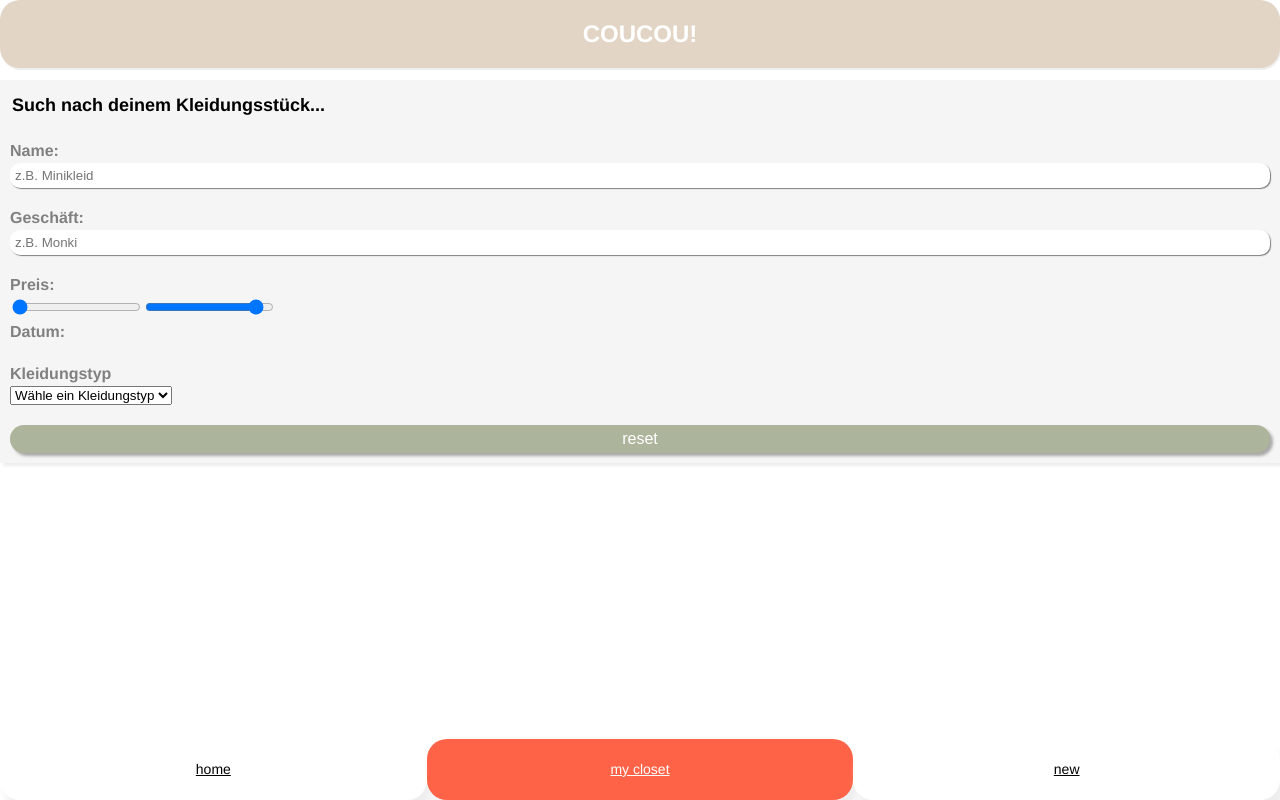
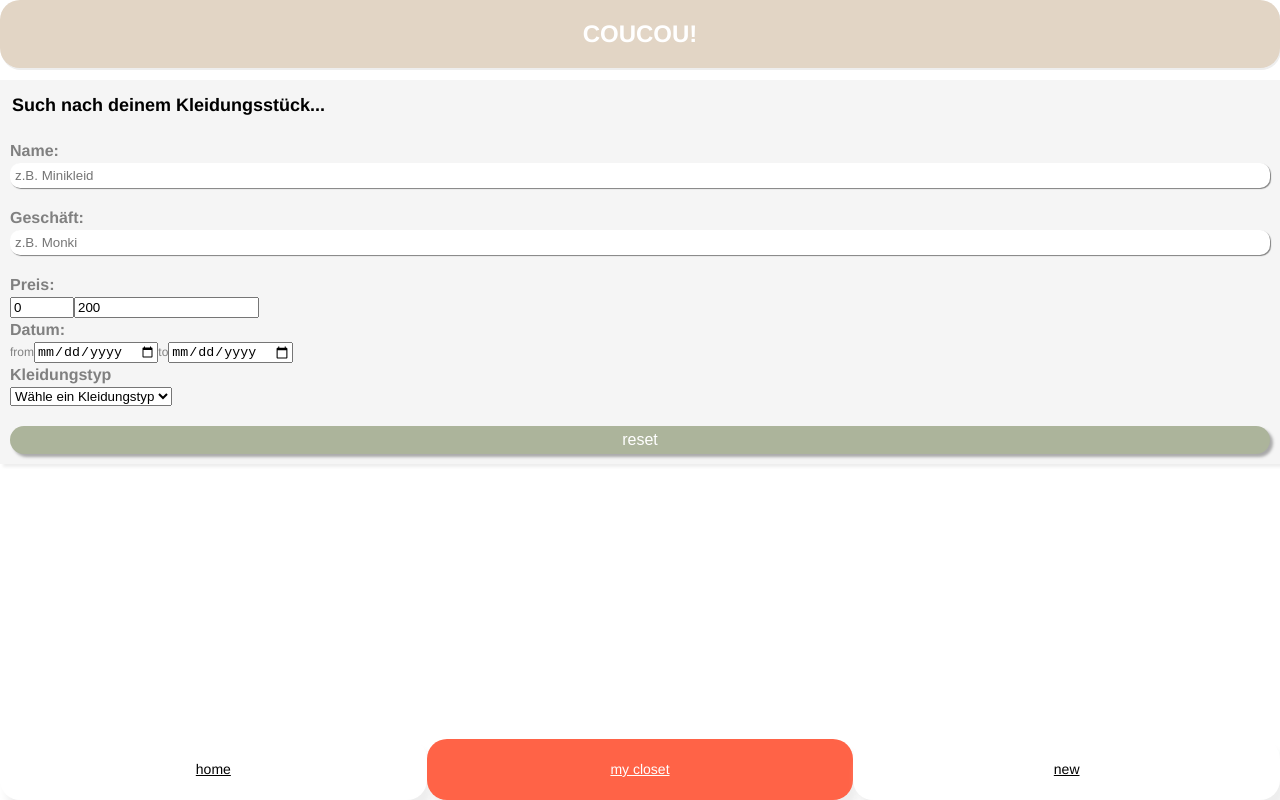
Before and after one commit to melissaceleste/capstone-project, a React (Create React App) app: page /mycloset in a window 1280 px wide. Built offline with nearby package versions, Linux system fonts and the light colour scheme.

Commit message:
filterByDate filterByPrice

```diff
--- a/src/App.js
+++ b/src/App.js
@@ -13,6 +13,8 @@ function App() {
   const [cards, setCards] = useState(loadFromLocal('cards') ?? [])
   const [userInputMinPrice, setUserInputMinPrice] = useState(0)
   const [userInputMaxPrice, setUserInputMaxPrice] = useState(200)
+  const [userInputFromDate, setUserInputFromDate] = useState()
+  const [userInputToDate, setUserInputToDate] = useState()
 
   useEffect(() => {
     saveToLocal('cards', cards)
@@ -38,7 +40,12 @@ function App() {
             userInputMinPrice={userInputMinPrice}
             setUserInputMinPrice={setUserInputMinPrice}
             userInputMaxPrice={userInputMaxPrice}
-            setUserInpuMaxPrice={setUserInputMaxPrice}
+            setUserInputMaxPrice={setUserInputMaxPrice}
+            userInputFromDate={userInputFromDate}
+            setUserInputFromDate={setUserInputFromDate}
+            userInputToDate={userInputToDate}
+            setUserInputToDate={setUserInputToDate}
+            OnResetFilter={resetFilter}
           />
         </Route>
         <Route path="/addnew">
@@ -58,6 +65,11 @@ function App() {
   function addNewCard(newCard) {
     setCards([newCard, ...cards])
   }
+  function resetFilter() {
+    setUserInputName('')
+    setUserInputStore('')
+    setUserInputClothingType('')
+  }
   function saveToLocal(key, data) {
     localStorage.setItem(key, JSON.stringify(data))
     //localStorage.clear()
--- a/src/components/Filter/Filter.js
+++ b/src/components/Filter/Filter.js
@@ -1,5 +1,4 @@
 import styled from 'styled-components/macro'
-import { useState } from 'react'
 
 export default function Filter({
   showAllClothingTypes,
@@ -13,6 +12,11 @@ export default function Filter({
   setUserInputMinPrice,
   userInputMaxPrice,
   setUserInputMaxPrice,
+  userInputFromDate,
+  setUserInputFromDate,
+  userInputToDate,
+  setUserInputToDate,
+  handleOnResetFilter,
 }) {
   const selectOptions = [
     { label: 'Oberteile', value: 'Oberteil' },
@@ -47,7 +51,8 @@ export default function Filter({
       <FilterWrapper>
         <h2>Preis:</h2>
         <input
-          type="range"
+          name="minPrice"
+          type="number"
           min="0"
           max="100"
           step="10"
@@ -55,24 +60,29 @@ export default function Filter({
           onChange={event => setUserInputMinPrice(event.target.value)}
         ></input>
         <input
-          type="range"
-          min="101"
-          max="200"
+          name="maxPrice"
+          type="number"
           step="10"
           value={userInputMaxPrice}
           onChange={event => setUserInputMaxPrice(event.target.value)}
         ></input>
-        {/*
-        <input
-          minValue={minPrice}
-          maxValue={maxPrice}
-          step="10"
-          onChange={onChange}
-          value={value}
-        /> */}
       </FilterWrapper>
       <FilterWrapper>
         <h2>Datum:</h2>
+        from
+        <input
+          type="date"
+          max={userInputToDate}
+          defaultValue={userInputFromDate}
+          onChange={event => setUserInputFromDate(event.target.value)}
+        />
+        to
+        <input
+          type="date"
+          min={userInputFromDate}
+          defaultValue={userInputToDate}
+          onChange={event => setUserInputToDate(event.target.value)}
+        />
       </FilterWrapper>
       <FilterWrapper>
         <h2>Kleidungstyp</h2>
@@ -97,7 +107,7 @@ export default function Filter({
           ))}
         </select>
       </FilterWrapper>
-      <button> reset </button>
+      <button onclick={handleOnResetFilter}> reset </button>
     </FilterContainer>
   )
 }
--- a/src/components/HomePage/HomePage.js
+++ b/src/components/HomePage/HomePage.js
@@ -26,6 +26,6 @@ const HomePageLayout = styled.main`
   gap: 20px;
   overflow: auto;
   width: 100%;
-  margin-top: 80px;
+  margin-top: 100px;
   margin-bottom: 70px;
 `
--- a/src/components/MyClosetPage/MyClosetPage.js
+++ b/src/components/MyClosetPage/MyClosetPage.js
@@ -15,6 +15,11 @@ export default function MyClosetPage({
   userInputMinPrice,
   setUserInputMaxPrice,
   setUserInputMinPrice,
+  userInputFromDate,
+  setUserInputFromDate,
+  userInputToDate,
+  setUserInputToDate,
+  OnResetFilter,
 }) {
   return (
     <MyClosetPageLayout>
@@ -28,8 +33,14 @@ export default function MyClosetPage({
         userInputMinPrice={userInputMinPrice}
         setUserInputMinPrice={setUserInputMinPrice}
         userInputMaxPrice={userInputMaxPrice}
-        setUserInpuMaxPrice={setUserInputMaxPrice}
+        setUserInputMaxPrice={setUserInputMaxPrice}
+        userInputFromDate={userInputFromDate}
+        setUserInputFromDate={setUserInputFromDate}
+        userInputToDate={userInputToDate}
+        setUserInputToDate={setUserInputToDate}
+        handleOnResetFilter={OnResetFilter}
       />
+
       <ResultContainer>
         {cards
           .filter(card =>
@@ -43,14 +54,17 @@ export default function MyClosetPage({
               .toLowerCase()
               .includes(userInputClothingType.toLowerCase())
           )
+          .filter(
+            card =>
+              card.price >= { userInputMinPrice } &&
+              card.price <= { userInputMaxPrice }
+          )
 
-          /* function filterMovies(value) {
-            setFilteredMovies(
-              value === 'all'
-                ? movies
-                : movies.filter(movie => movie.foodCategory === value)
-            )
-          } */
+          .filter(
+            card =>
+              card.date >= { userInputFromDate } &&
+              card.date <= { userInputToDate }
+          )
 
           .map(
             ({ name, image, id, store, price, date, clothingType, images }) => (
```
